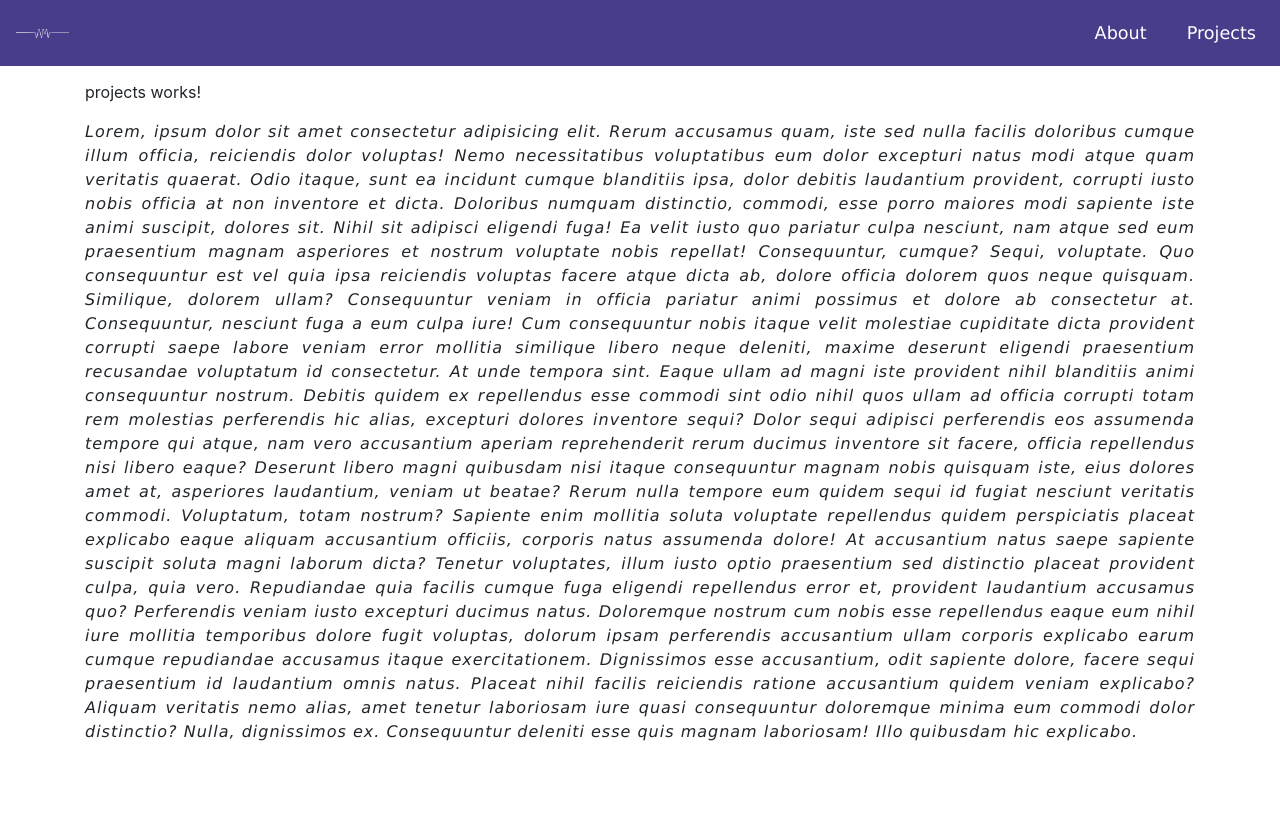
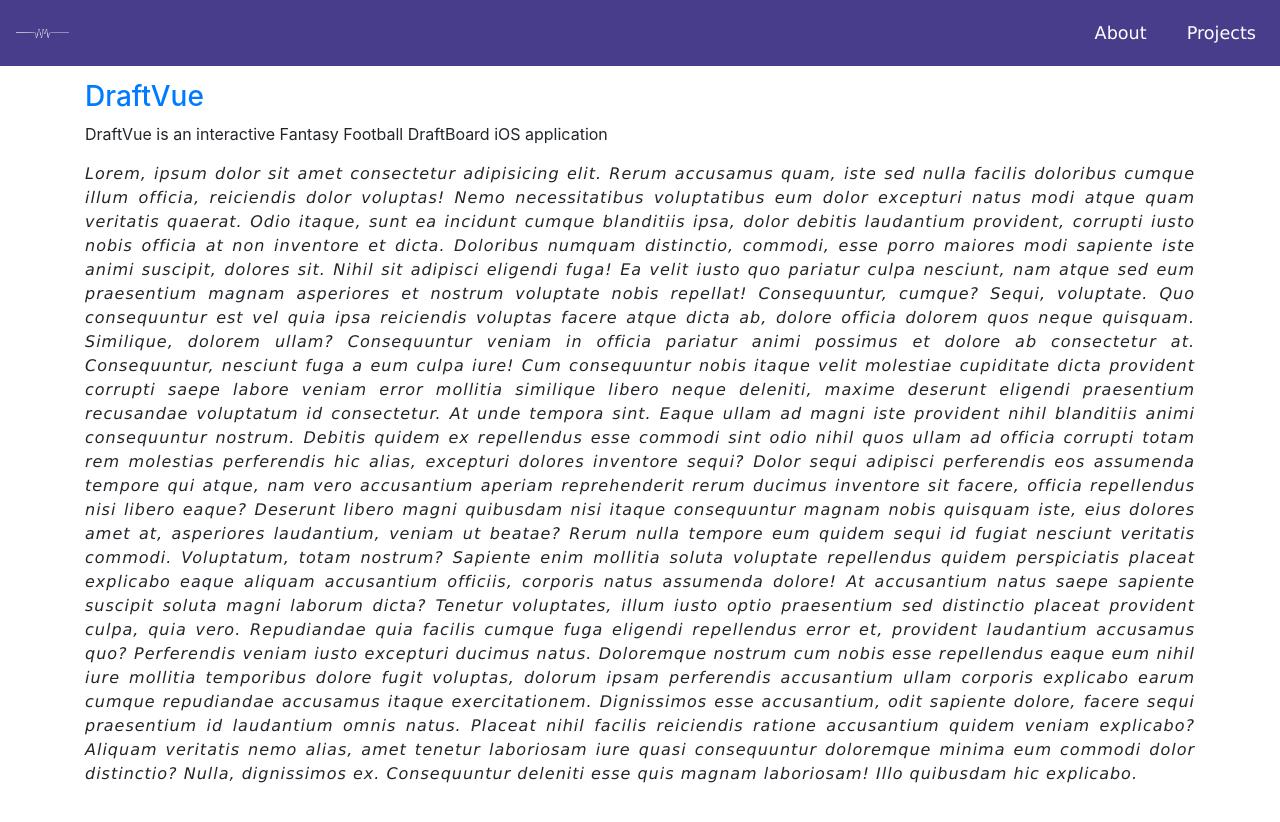
Before and after one commit to MyrmoA/myrmoa.github.io, an Angular app: page /projects in a window 1280 px wide. Shown: the top 822 px of the page. Built offline with nearby package versions, Linux system fonts and the light colour scheme.

Commit message:
Update projects.component.html

```diff
--- a/src/app/projects/projects.component.html
+++ b/src/app/projects/projects.component.html
@@ -1 +1,4 @@
-<p>projects works!</p>
+<h3><a href="https://apps.apple.com/us/app/draftvue/id1478179117">DraftVue</a>    </h3>
+<p>
+DraftVue is an interactive Fantasy Football DraftBoard iOS application
+</p>
```
